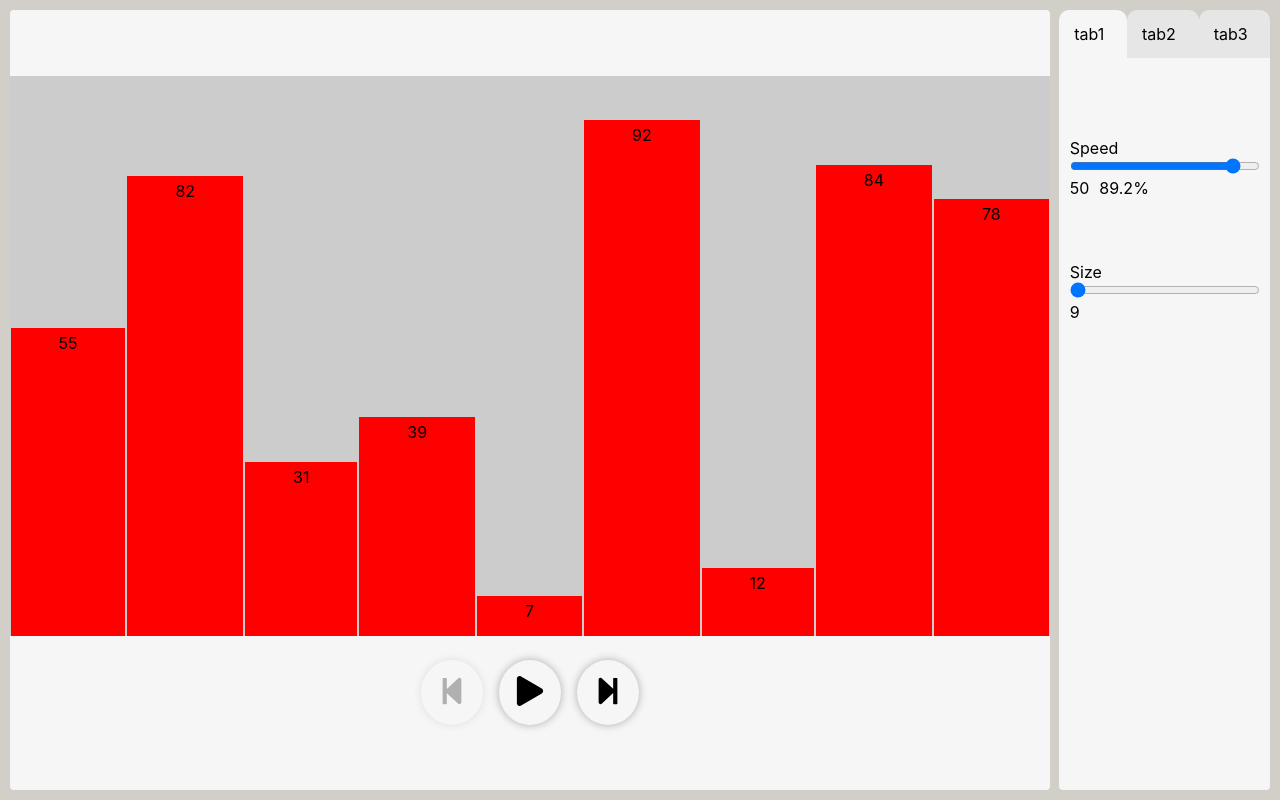
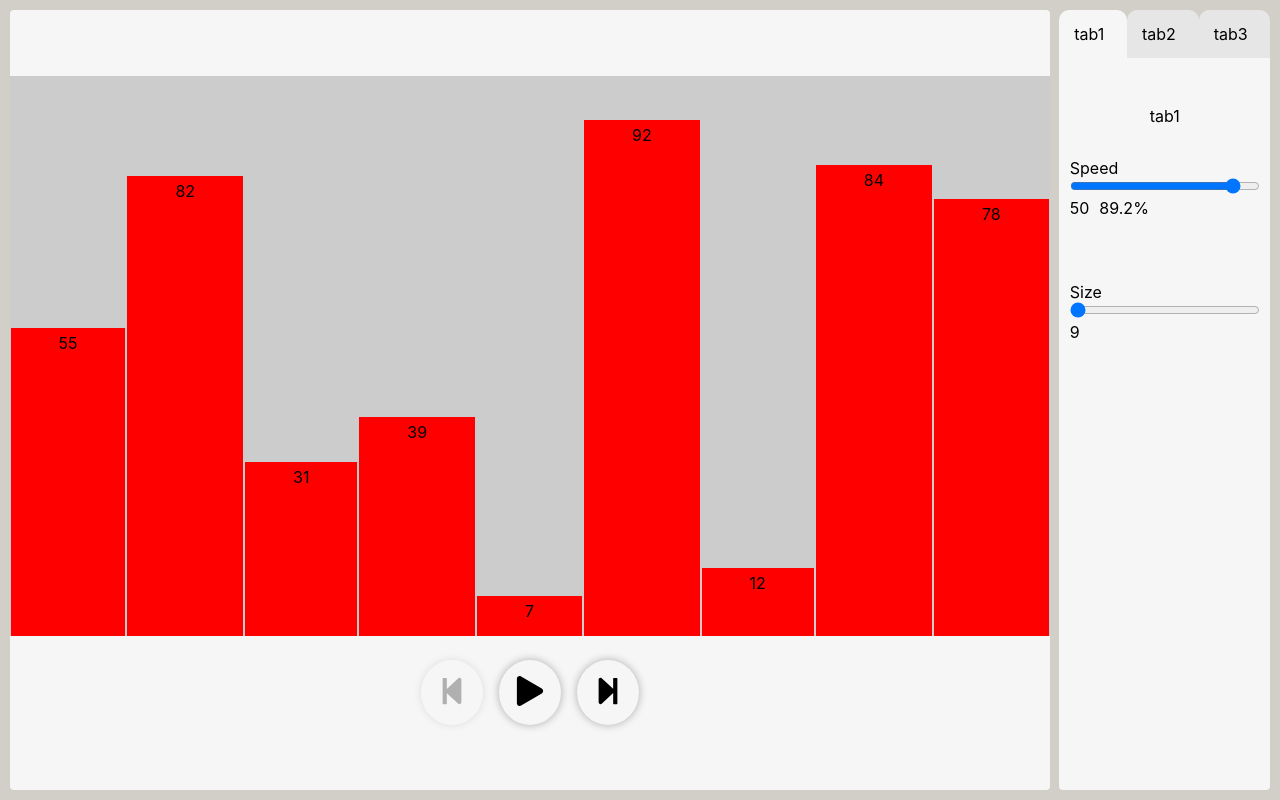
Before and after one commit to alsersan/sorting-visualizer, a React (Create React App) app: page / in a window 1280 px wide. Built offline with nearby package versions, Linux system fonts and the light colour scheme.

Commit message:
Sidebar: added conditinal rendering

```diff
--- a/src/components/Sidebar/components/Tabs.js
+++ b/src/components/Sidebar/components/Tabs.js
@@ -1,4 +1,4 @@
-import React, { useState } from "react";
+import React from "react";
 import styled from "styled-components";
 
 const TabContainer = styled.div`
@@ -20,9 +20,7 @@ const Label = styled.label`
   cursor: pointer;
 `;
 
-const Tabs = () => {
-  const [activeTab, setActiveTab] = useState(0);
-  console.log(activeTab);
+const Tabs = ({ activeTab, setActiveTab }) => {
   return (
     <TabContainer>
       {["tab1", "tab2", "tab3"].map((tab, index) => (
--- a/src/components/Sidebar/index.js
+++ b/src/components/Sidebar/index.js
@@ -1,5 +1,5 @@
-import React from "react";
-import styled from "styled-components";
+import React, { useState } from "react";
+import styled, { createGlobalStyle } from "styled-components";
 
 import SizeSelector from "./components/SizeSelector";
 import SpeedSelector from "./components/SpeedSelector";
@@ -17,9 +17,15 @@ const StyledSidebar = styled.div`
 `;
 
 const Sidebar = ({ speed, setSpeed, size, setSize }) => {
+  const [activeTab, setActiveTab] = useState(0);
+
   return (
     <StyledSidebar>
-      <Tabs />
+      {console.log(activeTab)}
+      <Tabs activeTab={activeTab} setActiveTab={setActiveTab} />
+      <span>
+        {activeTab === 0 ? "tab1" : activeTab === 1 ? "tab2" : "tab3"}
+      </span>
       <SpeedSelector speed={speed} setSpeed={setSpeed} />
       <SizeSelector size={size} setSize={setSize} />
     </StyledSidebar>
```
